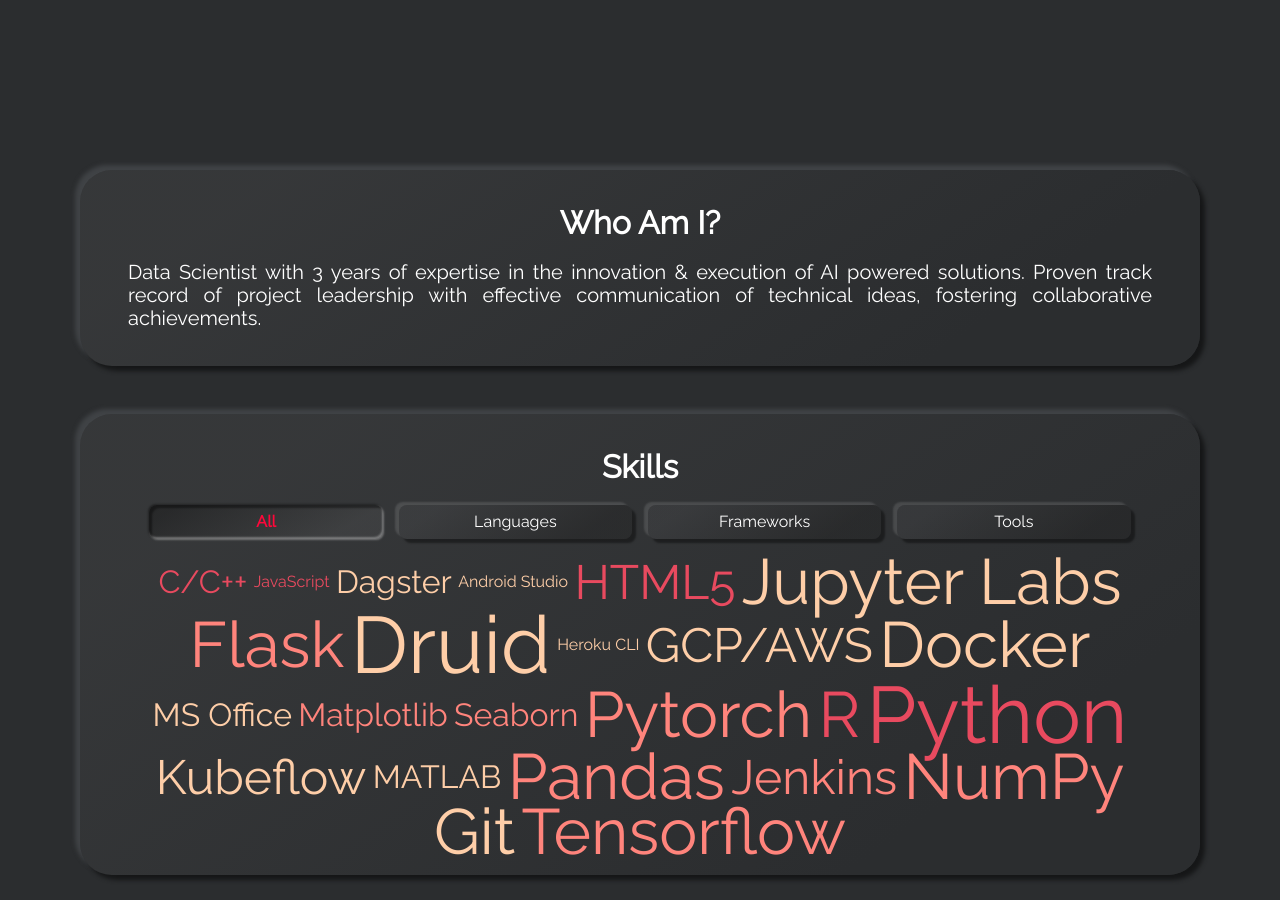
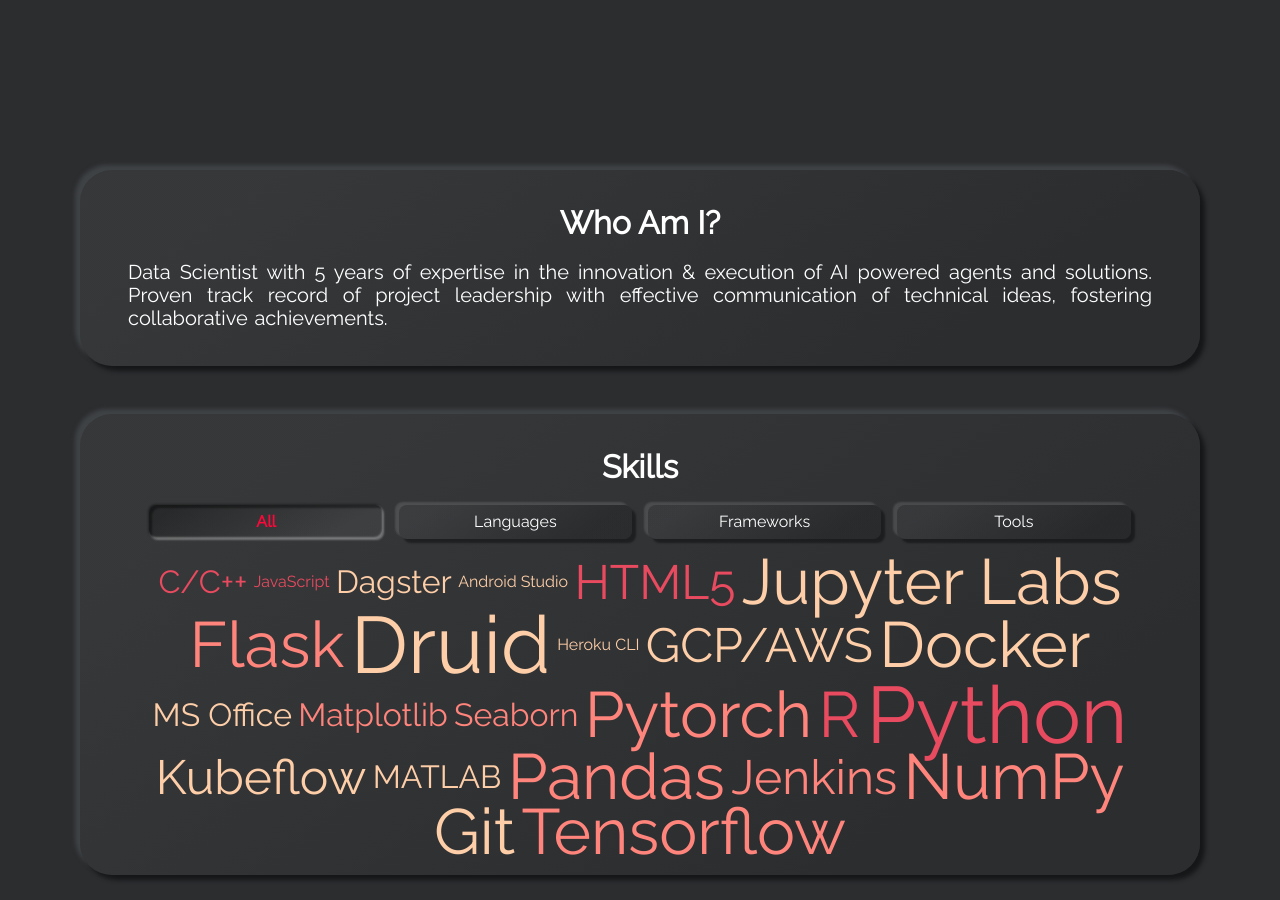
Before and after one commit to AbhishekKumarDS/AbhishekKumarDS.github.io, a Jekyll site: the page built from index.html, in a window 1280 px wide and 900 px high, scrolled down 890 px. Built offline with Jekyll 4.4.1, drawn with Linux system fonts in a browser that asks for light colours.

Commit message:
Update _config.yml

```diff
--- a/_config.yml
+++ b/_config.yml
@@ -34,7 +34,7 @@ show_aboutme_card: true
 # about_me_title: The will be displayed as the title in the About Me section
 about_me_title: Who Am I?
 # about_me_description: This will be displayed under the title.
-about_me_description: Data Scientist with 3 years of expertise in the innovation & execution of AI powered solutions. Proven track record of project leadership with effective communication of technical ideas, fostering collaborative achievements.
+about_me_description: Data Scientist with 5 years of expertise in the innovation & execution of AI powered agents and solutions. Proven track record of project leadership with effective communication of technical ideas, fostering collaborative achievements.
 
 # SKILLS SECTION
 # show_skills_card:
```
